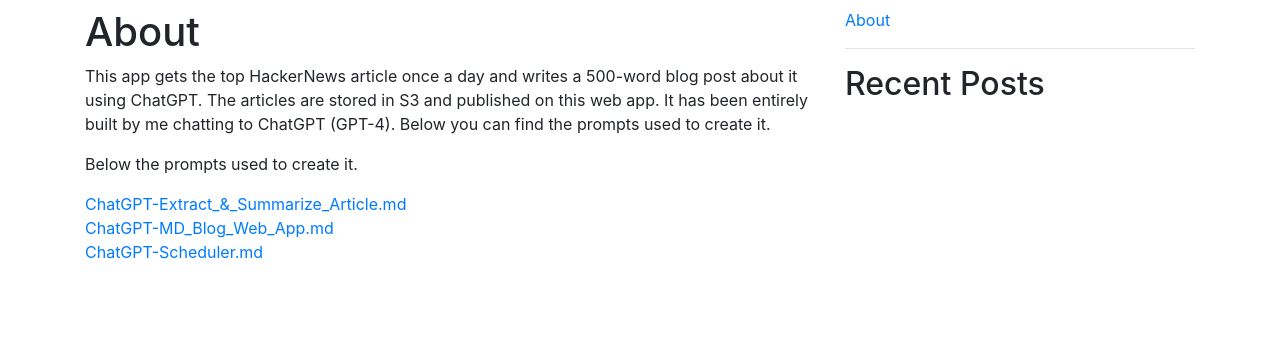
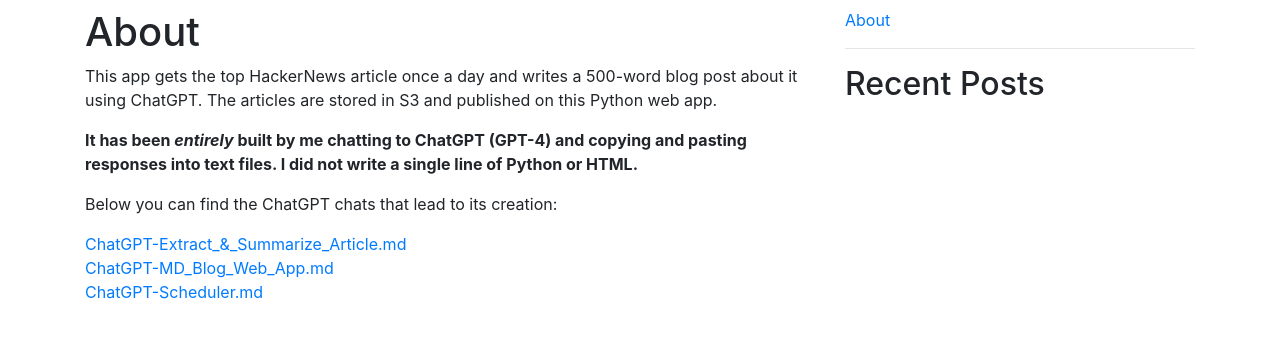
Before and after one commit to emilesilvis/chatgpt-chronicles, a Flask app: page /about/ in a window 1280 px wide. Shown: the part 48-386 px from the top of the page. Run offline with Flask 2, Linux system fonts and the light colour scheme; data that the repository does not hold is empty; some libraries are stand-ins or nearby versions.

Commit message:
feat: update about

```diff
--- a/templates/about.html
+++ b/templates/about.html
@@ -4,14 +4,11 @@
 
 {% block content %}
   <h1>About</h1>
-  <p>This app gets the top HackerNews article once a day and writes a 500-word blog post about it using ChatGPT. The articles are stored in S3 and published on this web app.
+  <p>This app gets the top HackerNews article once a day and writes a 500-word blog post about it using ChatGPT. The articles are stored in S3 and published on this Python web app.</p>
 
-    It has been entirely built by me chatting to ChatGPT (GPT-4).
+  <p><strong>It has been <i>entirely</i> built by me chatting to ChatGPT (GPT-4) and copying and pasting responses into text files. I  did not write a single line of Python or HTML.</strong></p>
 
-    Below you can find the prompts used to create it.
-  </p>
-
-  <p>Below the prompts used to create it.</p>
+  <p>Below you can find the ChatGPT chats that lead to its creation:</p>
 
   {% for prompt in prompts %}
   <section>
```
